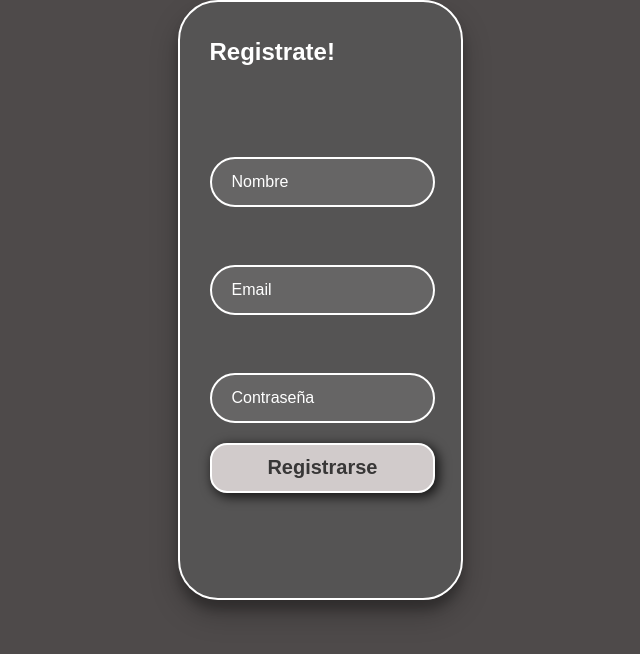
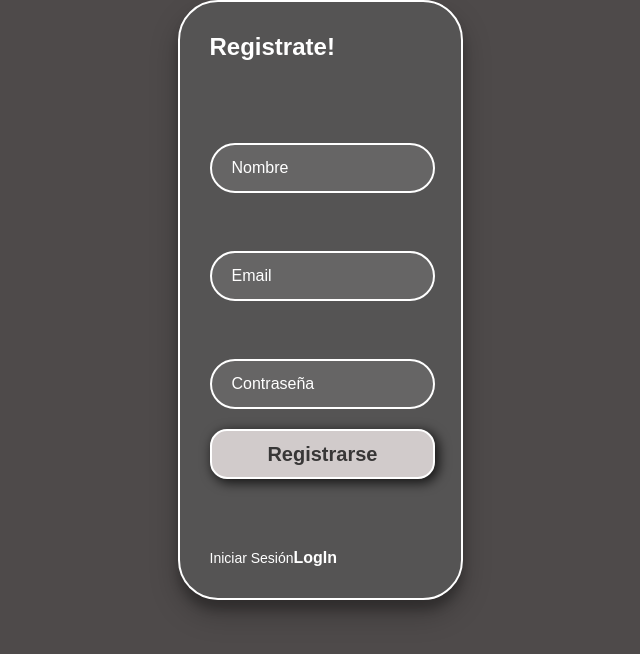
Before and after one commit to julianlcuervo/pvideo, a React app: page /register in a window 1280 px wide. Shown: the top 654 px of the page, without its empty margins (320-960 px from the left). Built offline with nearby package versions, Linux system fonts and the light colour scheme; a web font is replaced by a local one.

Commit message:
Se arreglan errores, se mejora la interfaz, se integra el registro con el inicio de sesión

```diff
--- a/src/components/RegisterBox.jsx
+++ b/src/components/RegisterBox.jsx
@@ -81,9 +81,7 @@ class RegisterBox extends Component {
     let password = document.getElementById("password")
     if (name && email && password) {
       if (name.value !== "" && email.value !== "" && password.value !== "") {
-        //this.props.useRegister([name.value, email.value, password.value])
-        const { history } = this.props;
-        history.push('/login')
+        this.props.useRegister([name.value, email.value, password.value])
       }
     }
   }
@@ -97,19 +95,25 @@ class RegisterBox extends Component {
           <div className="col-md-6">
             <input id="name" type="search" placeholder="Nombre" className="input" onChange={this.handleChange.bind(this, "name")} value={this.state.fields["name"]} />
             <br></br>
-            <h6 style={{ color: "red" }}>{this.state.errors["name"]}</h6>
+            <h6 style={{ color: "white" }}>{this.state.errors["name"]}</h6>
             <br />
             <input id="email" type="search" placeholder="Email" className="input" onChange={this.handleChange.bind(this, "email")} value={this.state.fields["email"]} />
             <br></br>
-            <h6 style={{ color: "red" }}>{this.state.errors["email"]}</h6>
+            <h6 style={{ color: "white" }}>{this.state.errors["email"]}</h6>
             <br />
             <input id="password" type="password" placeholder="Contraseña" className="input" onChange={this.handleChange.bind(this, "password")} value={this.state.fields["password"]} />
             <br></br>
-            <h6 style={{ color: "red" }}>{this.state.errors["password"]}</h6>
+            <h6 style={{ color: "white" }}>{this.state.errors["password"]}</h6>
           </div>
           <div className="col-md-12">
             <button className="comment-button" id="buttonRegister" value="Registrar" onClick={this.useRegister}>Registrarse</button>
           </div>
+          <p className="login__container--register">
+                Iniciar Sesión
+                <Link to="/login">
+                    LogIn
+                </Link>
+            </p>
         </form>
       </section>
 
```
